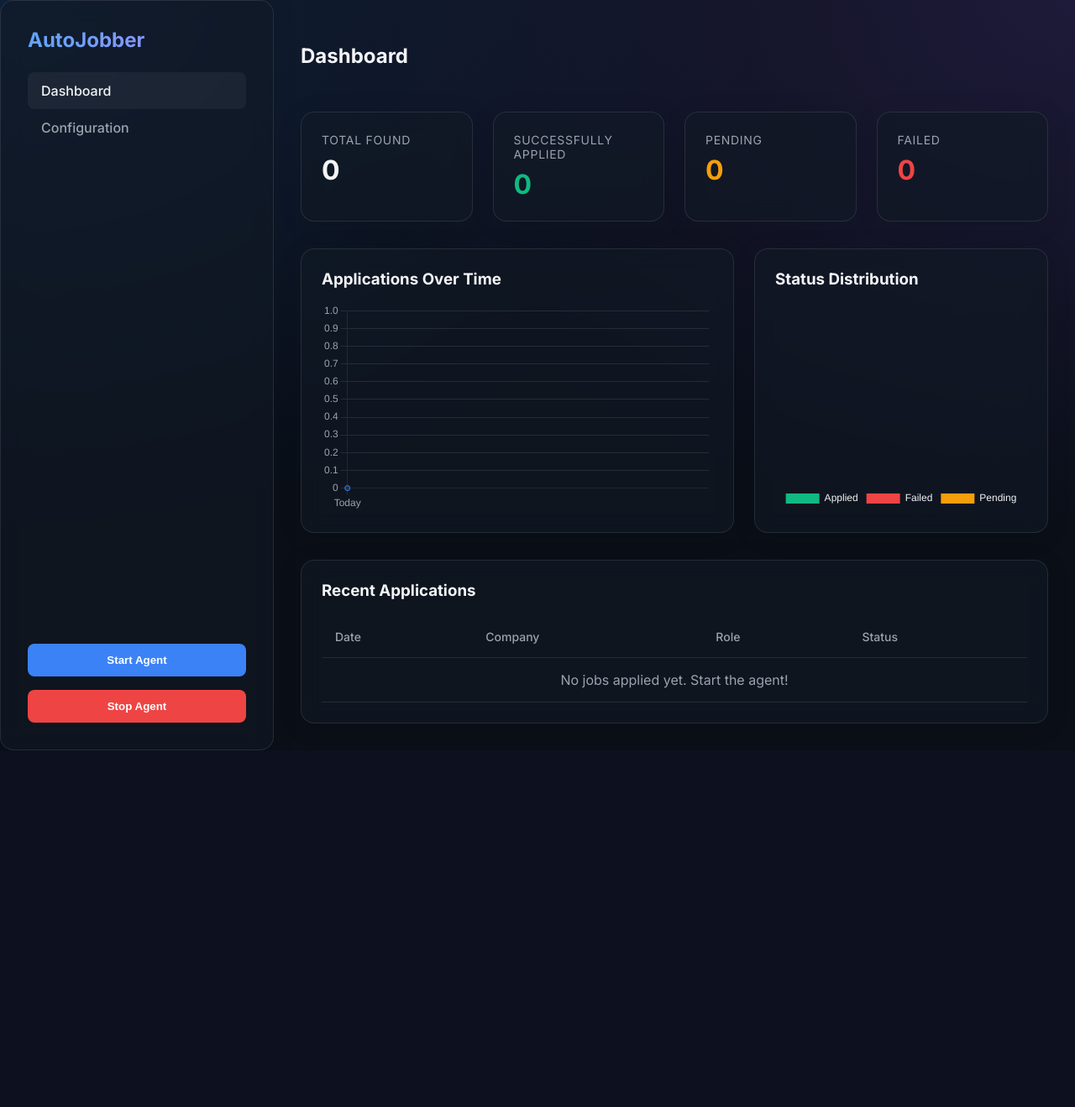
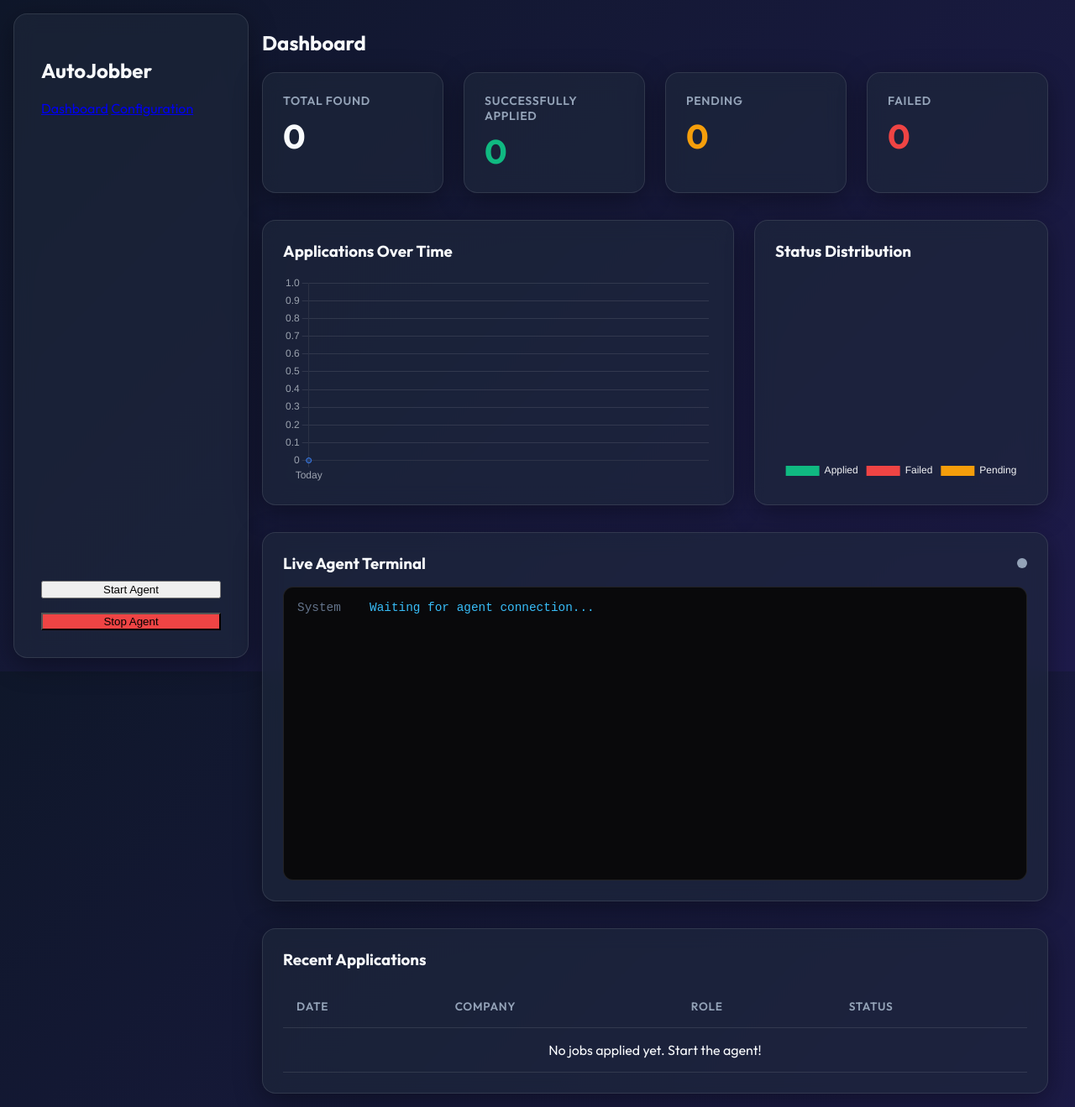
Before and after one commit to Rengeten1/jobs-application, a FastAPI app: page / in a window 1280 px wide. Shown: the whole page at 84% size. Before the commit the page ends 894 px from the top, so only its background shows below. Run offline with FastAPI, Linux system fonts and the light colour scheme; data that the repository does not hold is empty.

Commit message:
feat: add real-time agent logging and professional dark mode UI

```diff
--- a/app/main.py
+++ b/app/main.py
@@ -6,7 +6,7 @@
 from dotenv import load_dotenv
 
 from app.database import engine, Base, get_db
-from app.models import Job, Config
+from app.models import Job, Config, AgentLog
 from agent.orchestrator import orchestrator
 
 load_dotenv()
@@ -83,3 +83,13 @@
 async def stop_agent():
     await orchestrator.stop()
     return {"status": "stopped"}
+
+@app.get("/api/logs")
+async def get_logs(db: Session = Depends(get_db)):
+    logs = db.query(AgentLog).order_by(AgentLog.timestamp.desc()).limit(50).all()
+    logs.reverse()
+    return [{"timestamp": log.timestamp.strftime("%H:%M:%S"), "message": log.message, "level": log.level} for log in logs]
+
+@app.get("/api/status")
+async def get_status():
+    return {"running": orchestrator.running}
--- a/app/static/style.css
+++ b/app/static/style.css
@@ -1,80 +1,172 @@
 :root {
-    --bg-dark: #0a0f18;
-    --bg-card: rgba(18, 25, 38, 0.6);
-    --border-color: rgba(255, 255, 255, 0.1);
-    --text-main: #f3f4f6;
-    --text-muted: #9ca3af;
+    --bg-gradient-start: #0f172a;
+    --bg-gradient-end: #1e1b4b;
+    --glass-bg: rgba(30, 41, 59, 0.6);
+    --glass-border: rgba(255, 255, 255, 0.1);
+    --glass-shadow: 0 8px 32px 0 rgba(0, 0, 0, 0.37);
+    --text-primary: #f8fafc;
+    --text-secondary: #94a3b8;
     --accent: #3b82f6;
-    --accent-hover: #60a5fa;
+    --accent-hover: #2563eb;
     --success: #10b981;
     --warning: #f59e0b;
     --danger: #ef4444;
 }
 
+* {
+    box-sizing: border-box;
+}
+
 body {
-    font-family: 'Inter', system-ui, -apple-system, sans-serif;
-    background-color: var(--bg-dark);
-    background-image:
-        radial-gradient(at 0% 0%, rgba(59, 130, 246, 0.15) 0px, transparent 50%),
-        radial-gradient(at 100% 0%, rgba(139, 92, 246, 0.15) 0px, transparent 50%);
-    color: var(--text-main);
     margin: 0;
-    padding: 0;
+    font-family: 'Outfit', 'Inter', sans-serif;
+    background: linear-gradient(135deg, var(--bg-gradient-start), var(--bg-gradient-end));
+    background-attachment: fixed;
+    color: var(--text-primary);
+    display: flex;
     min-height: 100vh;
-    display: flex;
 }
 
 /* Glassmorphism utility */
 .glass {
-    background: var(--bg-card);
+    background: var(--glass-bg);
     backdrop-filter: blur(12px);
     -webkit-backdrop-filter: blur(12px);
-    border: 1px solid var(--border-color);
+    border: 1px solid var(--glass-border);
+    box-shadow: var(--glass-shadow);
     border-radius: 16px;
-    box-shadow: 0 4px 30px rgba(0, 0, 0, 0.1);
 }
 
-/* Layout */
+/* Sidebar */
 aside {
-    width: 260px;
+    width: 280px;
     padding: 2rem;
-    border-right: 1px solid var(--border-color);
     display: flex;
     flex-direction: column;
-    gap: 1.5rem;
+    margin: 1rem;
+    position: sticky;
+    top: 1rem;
+    height: calc(100vh - 2rem);
 }
 
-aside h1 {
+.logo {
     font-size: 1.5rem;
     font-weight: 700;
-    margin: 0;
-    background: linear-gradient(to right, #60a5fa, #a78bfa);
-    -webkit-background-clip: text;
-    -webkit-text-fill-color: transparent;
+    margin-bottom: 2rem;
+    color: white;
+    display: flex;
+    align-items: center;
+    gap: 0.5rem;
 }
 
-nav a {
+.logo span {
+    color: var(--accent);
+}
+
+nav ul {
+    list-style: none;
+    padding: 0;
+    margin: 0;
+}
+
+nav ul li {
+    margin-bottom: 0.5rem;
+}
+
+nav ul li a {
+    color: var(--text-secondary);
+    text-decoration: none;
+    font-weight: 500;
+    padding: 0.75rem 1rem;
     display: block;
-    padding: 0.75rem 1rem;
-    color: var(--text-muted);
-    text-decoration: none;
     border-radius: 8px;
-    transition: all 0.2s;
+    transition: all 0.2s ease-in-out;
+}
+
+nav ul li a:hover, nav ul li a.active {
+    background: rgba(255,255,255,0.05);
+    color: var(--text-primary);
+}
+
+/* Main Content */
+main {
+    flex: 1;
+    padding: 1rem 2rem 1rem 0;
+    display: flex;
+    flex-direction: column;
+    max-width: 1200px;
+}
+
+header {
+    display: flex;
+    justify-content: space-between;
+    align-items: center;
+    padding: 1.5rem;
+    margin-bottom: 2rem;
+}
+
+.agent-control {
+    display: flex;
+    align-items: center;
+    gap: 1rem;
+}
+
+.status-indicator {
+    display: flex;
+    align-items: center;
+    gap: 0.5rem;
     font-weight: 500;
 }
 
-nav a:hover, nav a.active {
-    background: rgba(255,255,255,0.05);
-    color: var(--text-main);
+.dot {
+    width: 12px;
+    height: 12px;
+    border-radius: 50%;
+    background-color: var(--text-secondary);
+    transition: all 0.3s;
 }
 
-main {
-    flex: 1;
-    padding: 2rem;
-    overflow-y: auto;
+.dot.active {
+    background-color: var(--success);
+    box-shadow: 0 0 10px var(--success);
+    animation: pulse 2s infinite;
 }
 
-/* Components */
+@keyframes pulse {
+    0% { transform: scale(0.95); box-shadow: 0 0 0 0 rgba(16, 185, 129, 0.7); }
+    70% { transform: scale(1); box-shadow: 0 0 0 10px rgba(16, 185, 129, 0); }
+    100% { transform: scale(0.95); box-shadow: 0 0 0 0 rgba(16, 185, 129, 0); }
+}
+
+.btn {
+    background: var(--accent);
+    color: white;
+    border: none;
+    padding: 0.75rem 1.5rem;
+    border-radius: 8px;
+    font-weight: 600;
+    font-family: inherit;
+    cursor: pointer;
+    transition: all 0.2s ease;
+}
+
+.btn:hover {
+    background: var(--accent-hover);
+    transform: translateY(-2px);
+    box-shadow: 0 4px 12px rgba(59, 130, 246, 0.4);
+}
+
+.btn.danger {
+    background: transparent;
+    border: 1px solid var(--danger);
+    color: var(--danger);
+}
+
+.btn.danger:hover {
+    background: rgba(239, 68, 68, 0.1);
+}
+
+/* Stats Grid */
 .stats-grid {
     display: grid;
     grid-template-columns: repeat(auto-fit, minmax(200px, 1fr));
@@ -90,105 +182,127 @@
 }
 
 .stat-card .label {
-    color: var(--text-muted);
+    color: var(--text-secondary);
     font-size: 0.875rem;
     text-transform: uppercase;
     letter-spacing: 0.05em;
+    font-weight: 600;
 }
 
 .stat-card .value {
-    font-size: 2rem;
+    font-size: 2.5rem;
     font-weight: 700;
 }
 
 .value.applied { color: var(--success); }
+.value.pending { color: var(--warning); }
 .value.failed { color: var(--danger); }
-.value.pending { color: var(--warning); }
 
-/* Table */
+/* Tables */
 table {
     width: 100%;
     border-collapse: collapse;
-    margin-top: 1rem;
+    text-align: left;
 }
 
 th, td {
     padding: 1rem;
-    text-align: left;
-    border-bottom: 1px solid var(--border-color);
+    border-bottom: 1px solid var(--glass-border);
 }
 
 th {
-    color: var(--text-muted);
-    font-weight: 500;
-    font-size: 0.875rem;
+    color: var(--text-secondary);
+    font-weight: 600;
+    text-transform: uppercase;
+    font-size: 0.85rem;
+    letter-spacing: 0.05em;
 }
+
+td a {
+    color: var(--accent);
+    text-decoration: none;
+}
+
+td a:hover {
+    text-decoration: underline;
+}
+
+.status-badge {
+    padding: 0.25rem 0.75rem;
+    border-radius: 9999px;
+    font-size: 0.75rem;
+    font-weight: 600;
+    text-transform: uppercase;
+}
+
+.status-badge.applied { background: rgba(16,185,129,0.1); color: var(--success); }
+.status-badge.pending { background: rgba(245,158,11,0.1); color: var(--warning); }
+.status-badge.failed { background: rgba(239,68,68,0.1); color: var(--danger); }
 
 /* Forms */
 .form-group {
     margin-bottom: 1.5rem;
 }
 
-label {
+.form-group label {
     display: block;
     margin-bottom: 0.5rem;
-    color: var(--text-muted);
-    font-size: 0.875rem;
+    color: var(--text-secondary);
+    font-weight: 500;
 }
 
-input[type="text"], input[type="password"], textarea {
+.form-group input, .form-group textarea {
     width: 100%;
+    background: rgba(0,0,0,0.2);
+    border: 1px solid var(--glass-border);
+    color: var(--text-primary);
     padding: 0.75rem 1rem;
-    background: rgba(0,0,0,0.2);
-    border: 1px solid var(--border-color);
     border-radius: 8px;
-    color: var(--text-main);
     font-family: inherit;
+    font-size: 1rem;
     transition: border-color 0.2s;
-    box-sizing: border-box;
 }
 
-input:focus, textarea:focus {
+.form-group input:focus, .form-group textarea:focus {
     outline: none;
     border-color: var(--accent);
 }
 
-button {
-    background: var(--accent);
-    color: white;
-    border: none;
-    padding: 0.75rem 1.5rem;
-    border-radius: 8px;
-    font-weight: 600;
-    cursor: pointer;
-    transition: all 0.2s;
+/* Terminal */
+.terminal {
+    background: #09090b;
+    border: 1px solid var(--glass-border);
+    border-radius: 12px;
+    height: 350px;
+    overflow-y: auto;
+    padding: 1rem;
+    font-family: 'Courier New', Courier, monospace;
+    font-size: 0.9rem;
+    display: flex;
+    flex-direction: column;
+    gap: 0.4rem;
 }
 
-button:hover {
-    background: var(--accent-hover);
-    transform: translateY(-1px);
+.log-entry {
+    display: flex;
+    gap: 1rem;
 }
 
-.header-controls {
-    display: flex;
-    justify-content: space-between;
-    align-items: center;
-    margin-bottom: 2rem;
+.log-time {
+    color: #64748b;
+    min-width: 70px;
 }
 
-.badge {
-    padding: 0.25rem 0.75rem;
-    border-radius: 9999px;
-    font-size: 0.75rem;
-    font-weight: 500;
-    text-transform: capitalize;
+.log-msg {
+    color: #e2e8f0;
 }
 
-.badge.applied { background: rgba(16, 185, 129, 0.2); color: #34d399; }
-.badge.failed { background: rgba(239, 68, 68, 0.2); color: #f87171; }
-.badge.pending { background: rgba(245, 158, 11, 0.2); color: #fbbf24; }
+.log-info .log-msg { color: #38bdf8; }
+.log-error .log-msg { color: #ef4444; }
+.log-warning .log-msg { color: #f59e0b; }
 
-.container {
-    max-width: 1200px;
-    margin: 0 auto;
-}
+/* Scrollbar customization */
+::-webkit-scrollbar { width: 8px; }
+::-webkit-scrollbar-track { background: transparent; }
+::-webkit-scrollbar-thumb { background: rgba(255,255,255,0.1); border-radius: 4px; }
+::-webkit-scrollbar-thumb:hover { background: rgba(255,255,255,0.2); }
--- a/app/templates/base.html
+++ b/app/templates/base.html
@@ -5,7 +5,7 @@
     <meta name="viewport" content="width=device-width, initial-scale=1.0">
     <title>AutoJobber - Autonomous Applications</title>
     <link rel="stylesheet" href="/static/style.css">
-    <link href="https://fonts.googleapis.com/css2?family=Inter:wght@400;500;600;700&display=swap" rel="stylesheet">
+    <link href="https://fonts.googleapis.com/css2?family=Outfit:wght@400;500;600;700&display=swap" rel="stylesheet">
     <script src="https://cdn.jsdelivr.net/npm/chart.js"></script>
 </head>
 <body>
--- a/app/templates/index.html
+++ b/app/templates/index.html
@@ -34,6 +34,20 @@
         <div class="glass" style="padding: 1.5rem;">
             <h3 style="margin-top: 0; margin-bottom: 1rem;">Status Distribution</h3>
             <div style="height: 250px;"><canvas id="doughnutChart"></canvas></div>
+        </div>
+    </div>
+
+    <!-- Live Agent Terminal -->
+    <div class="glass" style="padding: 1.5rem; margin-bottom: 2rem;">
+        <h3 style="margin-top: 0; margin-bottom: 1rem; display: flex; justify-content: space-between; align-items: center;">
+            <span>Live Agent Terminal</span>
+            <span id="agentStatusPulse" class="dot"></span>
+        </h3>
+        <div id="terminalConsole" class="terminal">
+            <div class="log-entry log-info">
+                <span class="log-time">System</span>
+                <span class="log-msg">Waiting for agent connection...</span>
+            </div>
         </div>
     </div>
 
@@ -112,6 +126,53 @@
                 }
             }
         });
+
+        // Live Terminal Logic
+        const terminal = document.getElementById('terminalConsole');
+        const statusPulse = document.getElementById('agentStatusPulse');
+
+        async function fetchLogs() {
+            try {
+                const response = await fetch('/api/logs');
+                const logs = await response.json();
+
+                if(logs.length > 0) {
+                    terminal.innerHTML = '';
+                    logs.forEach(log => {
+                        const entry = document.createElement('div');
+                        entry.className = `log-entry log-${log.level}`;
+                        entry.innerHTML = `<span class="log-time">[${log.timestamp}]</span> <span class="log-msg">${log.message}</span>`;
+                        terminal.appendChild(entry);
+                    });
+                    terminal.scrollTop = terminal.scrollHeight;
+                }
+            } catch (error) {
+                console.error("Failed to fetch logs");
+            }
+        }
+
+        async function fetchStatus() {
+            try {
+                const response = await fetch('/api/status');
+                const status = await response.json();
+
+                const dot = document.querySelector('.dot.status-pulse-main');
+                if (status.running) {
+                    if (dot) dot.classList.add('active');
+                    statusPulse.classList.add('active');
+                } else {
+                    if (dot) dot.classList.remove('active');
+                    statusPulse.classList.remove('active');
+                }
+            } catch (error) {
+                console.error("Failed to fetch status");
+            }
+        }
+
+        setInterval(fetchLogs, 2000);
+        setInterval(fetchStatus, 3000);
+        fetchLogs();
+        fetchStatus();
     </script>
 </div>
 {% endblock %}
```
Also changed, not shown: agent/orchestrator.py (+30 -14 lines), app/models.py (+7 -0 lines).
